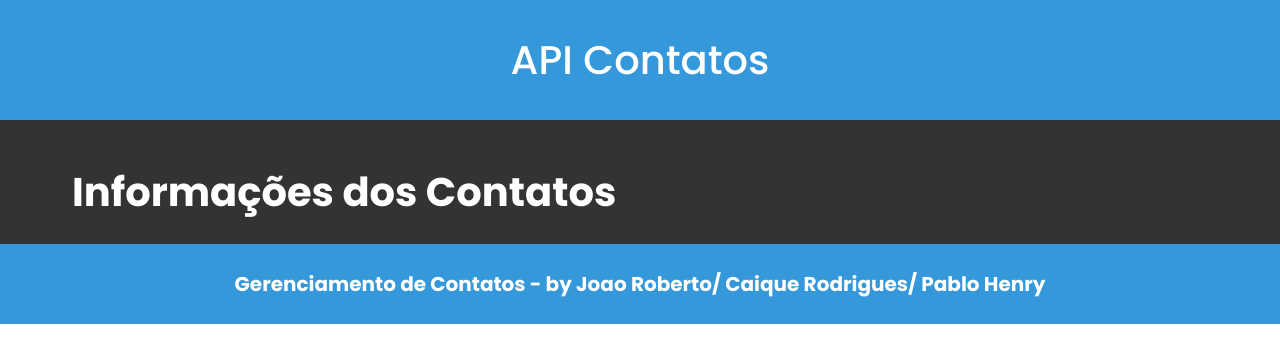
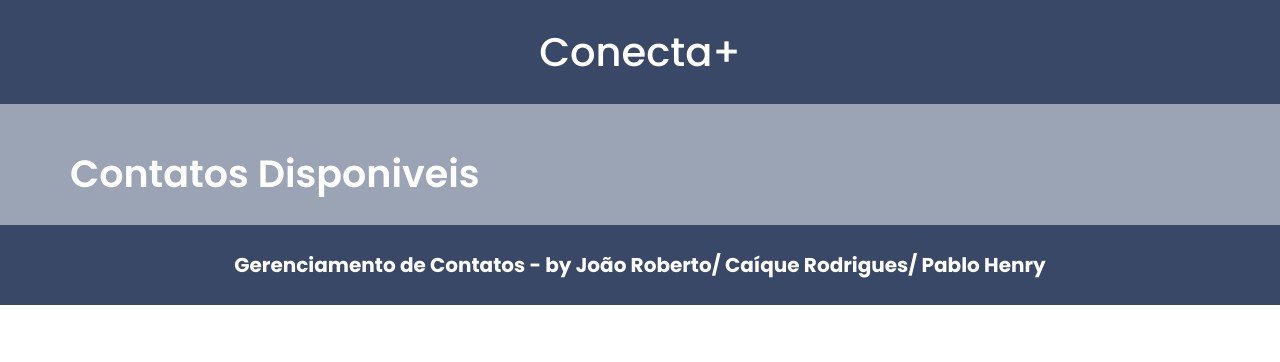
Before and after one commit to Cx1que/landingPageConecta-, a plain HTML site: page index.html in a window 1280 px wide. Drawn offline with Linux system fonts and the light colour scheme; no server answers.

Commit message:
chore: realizando microajustes no estilo do projeto

```diff
--- a/css/footer.css
+++ b/css/footer.css
@@ -1,5 +1,5 @@
 .container__footer{
-    background-color: var(--azul);
+    background-color: var(--azul-3);
     height: 10%;
     text-align: center;
 }
--- a/css/header.css
+++ b/css/header.css
@@ -1,9 +1,13 @@
 .header{
-    background-color: var(--azul);
-    padding: 1em;
+    background-color: var(--azul-3);
     font-family: var(--fonte-principal);
+    text-align: center;
+    padding: 2em;
+}
+
+.header__texto{
+    text-decoration: none;
     font-size: 40px;
     font-weight: 500;
     color: var(--branco);
-    text-align: center;
 }
--- a/css/main.css
+++ b/css/main.css
@@ -1,13 +1,13 @@
 .container__main{
     font-family: var(--fonte-principal);
-    background-color: var(--preto);
+    background-color: var(--azul-bgc);
     padding: 2em;
 }
 
 .titulo__main{
     padding: 0.5em 0 0em 1em;
-    font-size: 40px;
-    font-weight: 700;
+    font-size: 38px;
+    font-weight: 600;
     color: var(--branco);
 }
 
--- a/index.html
+++ b/index.html
@@ -12,7 +12,7 @@
 <body>
     <header class="header">
 
-        <h2 class="header__texto">API Contatos</h2>
+        <h2> <a href="./page.html" class="header__texto">Conecta+</a></h2>
 
         <!-- <nav id="caixa_menu">
             <div id="menu" class="center">
@@ -34,7 +34,7 @@
         <section id="empresa">
             <div id="caixa_empresa" class="center">
                 <div class="titulo">
-                    <h1 class="titulo__main">Informações dos Contatos</h1>  <!--TITULO PRINCIPAL-->
+                    <h1 class="titulo__main">Contatos Disponiveis</h1>  <!--TITULO PRINCIPAL-->
                 </div>
 
                 <section class="conteudo">
@@ -48,7 +48,7 @@
     <footer class="container__footer">
         <div id="footer">
             <div id="caixa_footer" class="center">
-                <h2 class="footer__texto">Gerenciamento de Contatos - by Joao Roberto/ Caique Rodrigues/ Pablo Henry</h2>
+                <h2 class="footer__texto">Gerenciamento de Contatos - by João Roberto/ Caíque Rodrigues/ Pablo Henry</h2>
             </div>
         </div>
     </footer>
--- a/style.css
+++ b/style.css
@@ -8,4 +8,7 @@
     --branco: #fff;
     --cinza: #B7B7B7;
     --azul: #3498db;
+    --azul-bgc: #9BA4B5;
+    --azul-2: #F1F6F9;
+    --azul-3: #394867;
 }
```
Also changed, not shown: page.html (+1 -1 lines).
